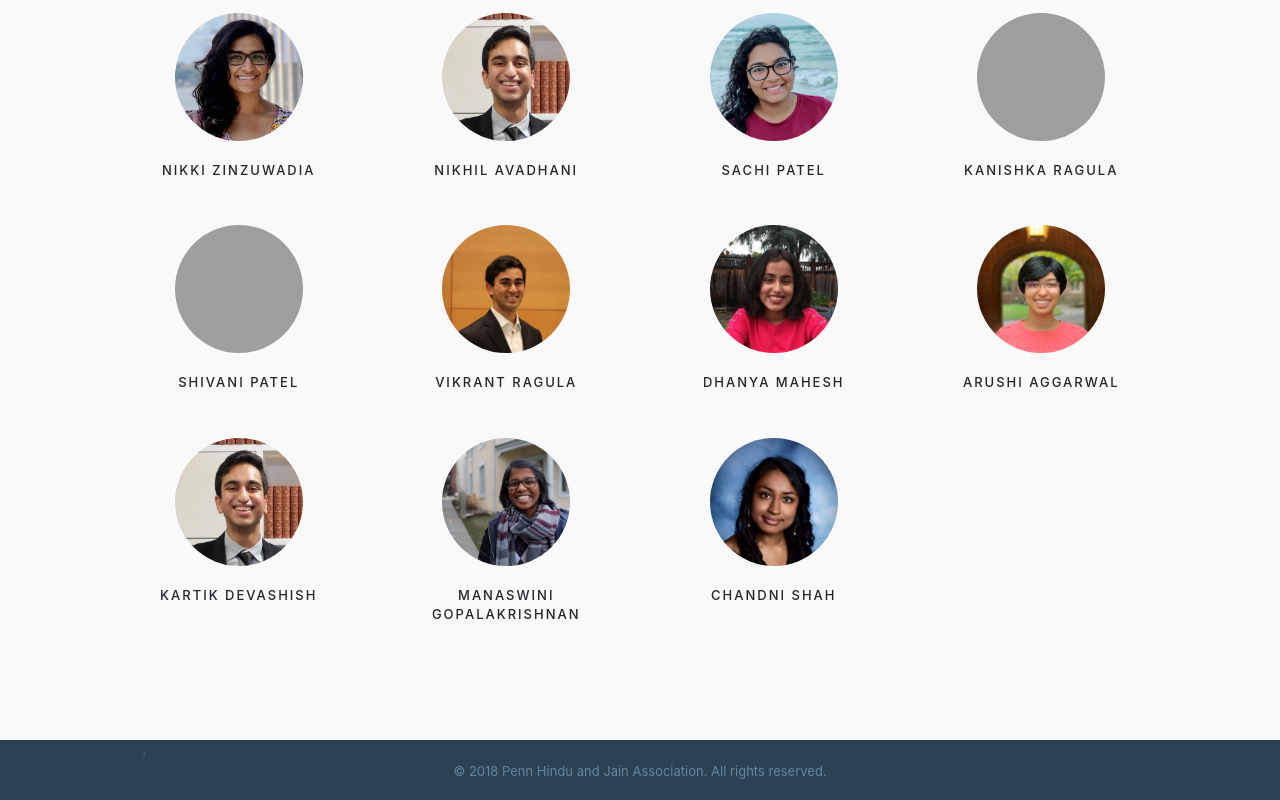
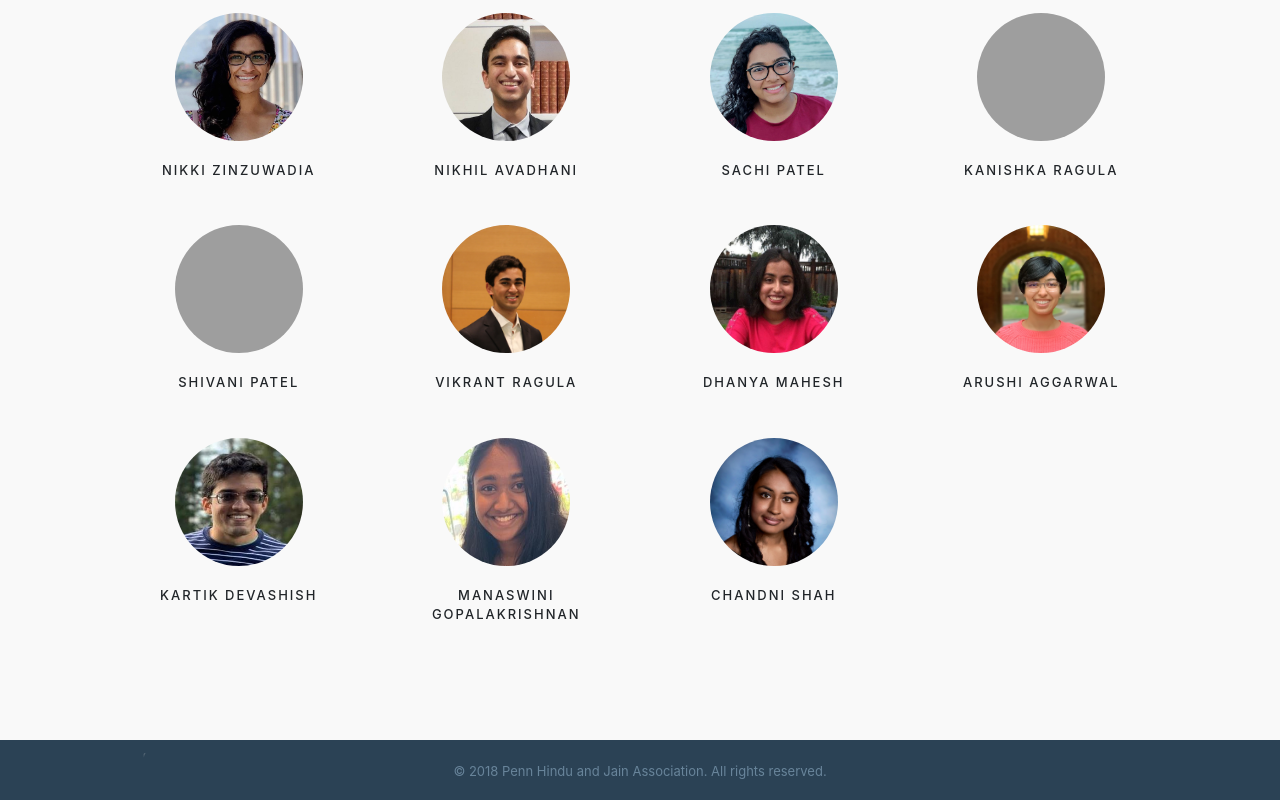
Before and after one commit to penn-hja/penn-hja.github.io, a website: page about.html in a window 1280 px wide. Shown: the part 1200-2000 px from the top of the page. Drawn offline with nearby package versions, Linux system fonts and the light colour scheme; grey boxes are pictures that could not be loaded.

Commit message:
Update about.html

```diff
--- a/about.html
+++ b/about.html
@@ -150,7 +150,7 @@
         </div>
         <div class="col-md-3">
           <div class="member">
-            <img src="images/uifaces/nikhil.jpg" width="128" height="128"/>
+            <img src="images/uifaces/karthik.JPG" width="128" height="128"/>
           </div>
           <div class="name">
             Kartik Devashish
@@ -158,7 +158,7 @@
         </div>
         <div class="col-md-3">
           <div class="member">
-            <img src="images/uifaces/preethi.jpg" width="128" height="128"/>
+            <img src="images/uifaces/manaswini.JPG" width="128" height="128"/>
           </div>
           <div class="name">
             Manaswini Gopalakrishnan
```
